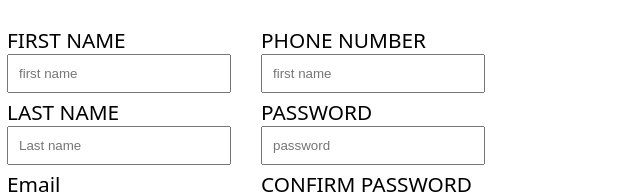
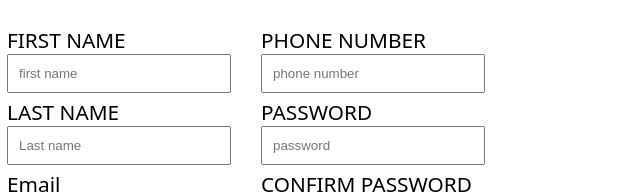
Before and after one commit to rishavdhungel/Sign-up-Form, a plain HTML site: page index.html in a window 1280 px wide. Shown: the part 336-531 px from the top of the page, 449-1089 px from the left. Drawn offline with Linux system fonts and the light colour scheme; a web font is replaced by a local one.

Commit message:
fix(index): fix typo

```diff
--- a/index.html
+++ b/index.html
@@ -42,7 +42,7 @@
                 <div class="col1">
                     <div class="oneCell">
                         <label for="firstName">PHONE NUMBER</label><br>
-                        <input type="number" placeholder="first name" required>
+                        <input type="number" placeholder="phone number" required>
                     </div>
                     <div class="oneCell">
                         <label for="firstName">PASSWORD</label><br>
```
